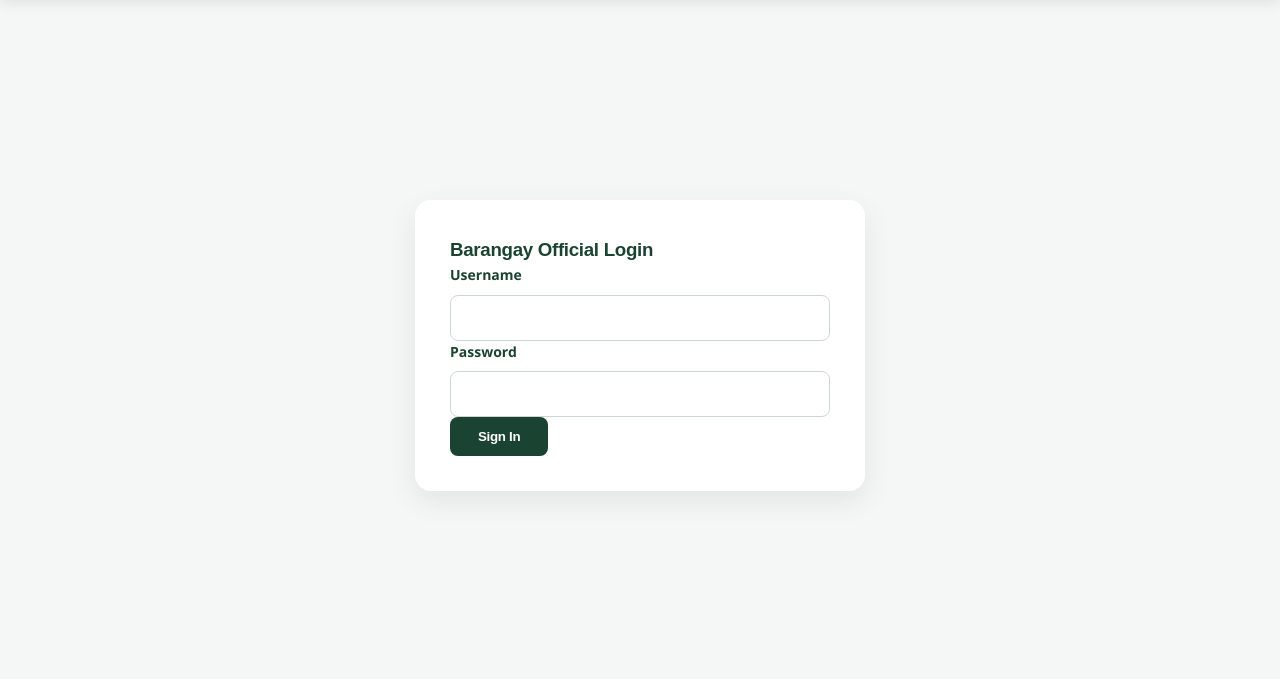
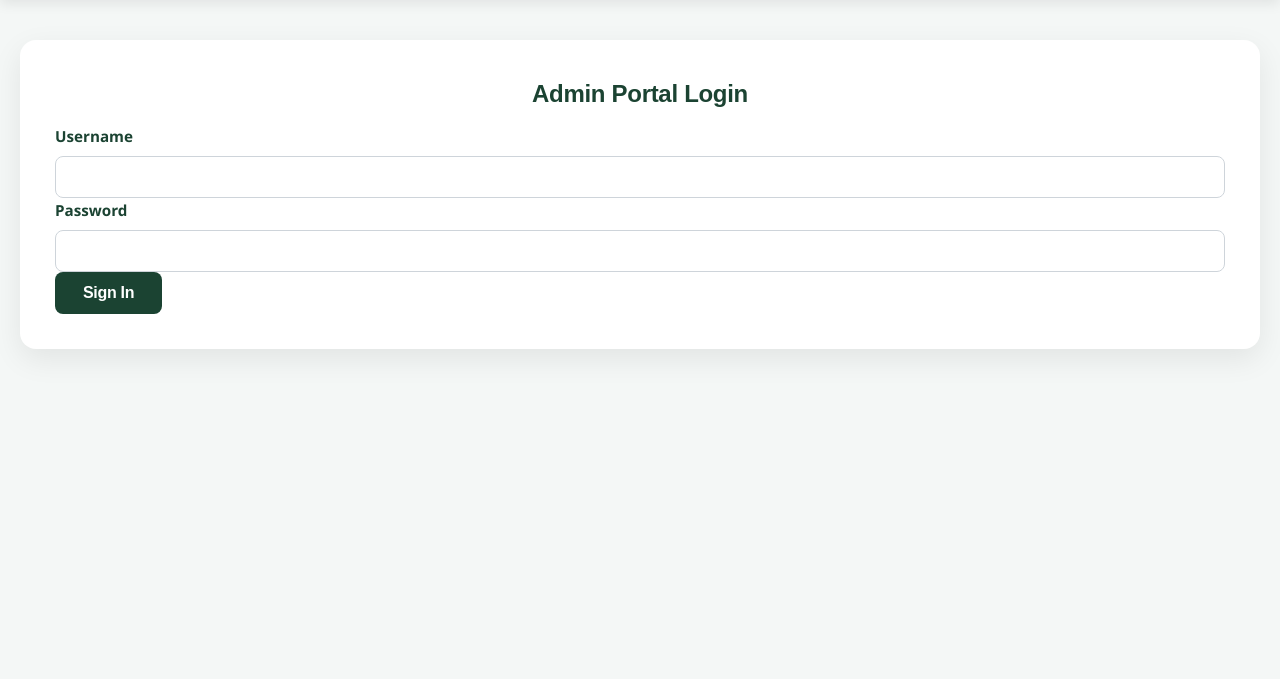
Before and after one commit to Rowland969/cirrms-system, a Flask app: page /admin/login in a window 1280 px wide. Shown: the part 70-749 px from the top of the page. Run offline with Flask 3, Linux system fonts and the light colour scheme.

Commit message:
Apply complete UI spacing fixes, verify flash cleanup, and admin username tracking

```diff
--- a/app.py
+++ b/app.py
@@ -185,17 +185,24 @@ def verify_tap(token):
         cursor.execute("UPDATE admins SET verify_token = NULL, token_expiry = NULL WHERE id = %s", (admin['id'],))
         conn.commit()
 
+        session.clear()
         session['admin_logged_in'] = True
         session['admin_username'] = admin['username']
 
         cursor.close()
         conn.close()
 
+        session.pop('_flashes', None)
         flash('Verification successful! Welcome to the portal.', 'success')
         return redirect(url_for('admin_dashboard'))
 
     cursor.close()
     conn.close()
+
+    if session.get('admin_logged_in'):
+        return redirect(url_for('admin_dashboard'))
+
+    session.pop('_flashes', None)
     flash('Invalid or expired verification link.', 'error')
     return redirect(url_for('admin_login'))
 
--- a/templates/login.html
+++ b/templates/login.html
@@ -1,50 +1,27 @@
-{% extends "base.html" %}
+{% extends 'base.html' %}
+{% block content %}
+<div class="row justify-content-center">
+    <div class="col-md-5">
+        <div class="card shadow-sm border-0 p-4" style="border-radius: 16px;">
+            <h2 class="fw-bold mb-3" style="color: #1b4332; text-align: center;">Admin Portal Login</h2>
 
-{% block content %}
-<div style="display: flex; justify-content: center; align-items: center; min-height: 80vh; width: 100%; padding: 20px;">
-    <div class="card shadow-lg p-4 text-center" style="max-width: 450px; width: 100%; border-radius: 16px; border: none; background: white;">
+            <form action="{{ url_for('admin_login') }}" method="POST">
                 <div class="mb-3">
-            <i class="bi bi-shield-lock text-success" style="font-size: 3rem;"></i>
+                    <label for="username" class="form-label fw-semibold" style="color: #1b4332;">Username</label>
+                    <input type="text" class="form-control" id="username" name="username" required style="border-radius: 8px; padding: 10px;">
                 </div>
-        <h3 class="fw-bold mb-3" style="color: #1b4332;">Barangay Official Login</h3>
 
-        {% with messages = get_flashed_messages(with_categories=true) %}
-            {% if messages %}
-                {% for category, message in messages %}
-                    <div class="alert alert-{{ 'success' if category == 'success' else 'danger' }} py-2 mb-3" style="font-size: 14px; border-radius: 8px;">
-                        {{ message }}
+                <div class="mb-4">
+                    <label for="password" class="form-label fw-semibold" style="color: #1b4332;">Password</label>
+                    <input type="password" class="form-control" id="password" name="password" required style="border-radius: 8px; padding: 10px;">
                 </div>
-                {% endfor %}
-            {% endif %}
-        {% endwith %}
-
-        {% if session.get('pending_admin') %}
-            <p class="text-muted mb-4" style="font-size: 14px;">
-                We've sent a <strong>One-Tap Verification Link</strong> to your email. Click the link inside your email to instantly log in!
-            </p>
-            <div class="d-flex flex-column gap-2">
-                <a href="{{ url_for('admin_login') }}" class="btn text-white py-2 fw-bold" style="background-color: #1b4332; border-radius: 8px;">
-                    Back to Login
-                </a>
-                <a href="https://mail.google.com" target="_blank" class="btn btn-outline-success py-2 fw-bold" style="border-radius: 8px;">
-                    <i class="bi bi-google me-2"></i> Open Gmail Inbox
-                </a>
-            </div>
-        {% else %}
-            <form method="POST" action="{{ url_for('admin_login') }}">
-                <div class="mb-3 text-start">
-                    <label class="form-label fw-bold" style="color: #1b4332; font-size: 14px;">Username</label>
-                    <input type="text" name="username" class="form-control" required style="border-radius: 8px;">
-                </div>
-                <div class="mb-4 text-start">
-                    <label class="form-label fw-bold" style="color: #1b4332; font-size: 14px;">Password</label>
-                    <input type="password" name="password" class="form-control" required style="border-radius: 8px;">
-                </div>
-                <button type="submit" class="btn text-white w-100 py-2 fw-bold" style="background-color: #1b4332; border-radius: 8px;">
+                <div class="d-grid mt-4">
+                    <button type="submit" class="btn text-white fw-bold py-2" style="background-color: #1b4332; border-radius: 8px; font-size: 16px;">
                         Sign In
                     </button>
+                </div>
             </form>
-        {% endif %}
+        </div>
     </div>
 </div>
 {% endblock %}
```
Also changed, not shown: templates/dashboard.html (+3 -4 lines). Lines whose indentation alone changed are shown as unchanged.
